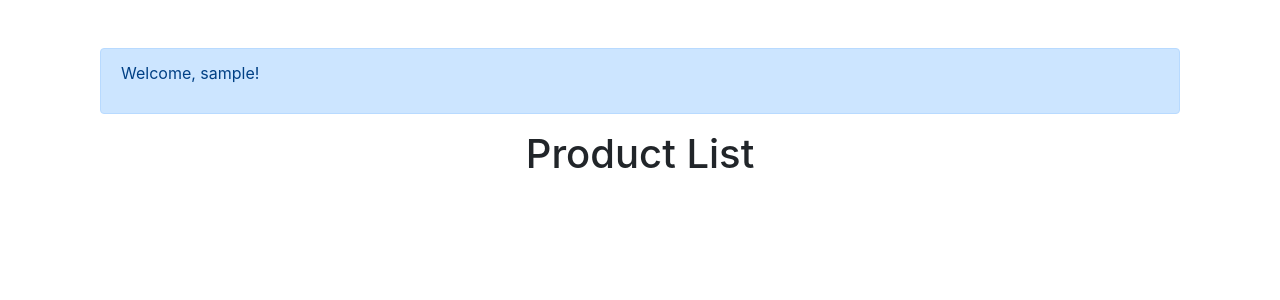
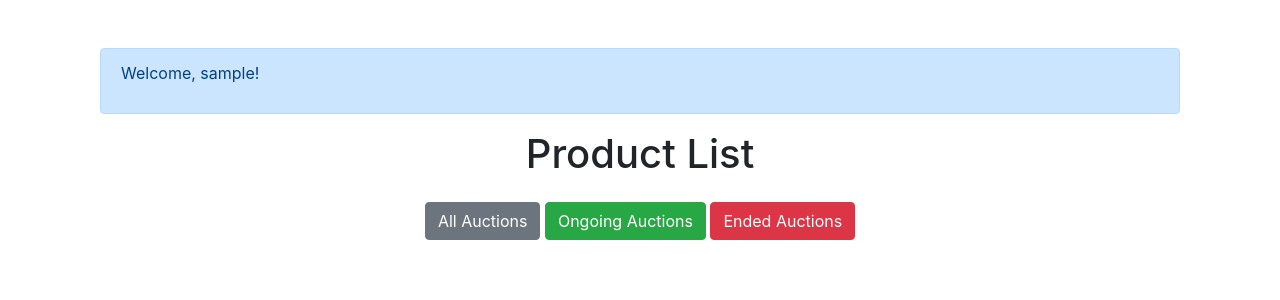
Before and after one commit to Nate-R-L/ICS, a Django app: page /?filter=all in a window 1280 px wide. Shown: the part 56-356 px from the top of the page. Run offline with Django 5.2, Linux system fonts and the light colour scheme; the visitor is signed in with stand-in values (Sample User, id 1); data that the repository does not hold is empty; some libraries are stand-ins or nearby versions.

Commit message:
create & add filter for ongoing auctions & ended auctions

```diff
--- a/auctions/templates/auctions/product_list.html
+++ b/auctions/templates/auctions/product_list.html
@@ -15,6 +15,12 @@
     {% endif %}
 
     <h1 class="text-center mb-4">Product List</h1>
+        <!-- Filter Buttons -->
+        <div class="text-center mb-3">
+            <a href="?filter=all" class="btn btn-secondary {% if filter_type == 'all' %}active{% endif %}">All Auctions</a>
+            <a href="?filter=ongoing" class="btn btn-success {% if filter_type == 'ongoing' %}active{% endif %}">Ongoing Auctions</a>
+            <a href="?filter=ended" class="btn btn-danger {% if filter_type == 'ended' %}active{% endif %}">Ended Auctions</a>
+        </div>
 
     <div class="row">
         {% for product in products %}
@@ -76,7 +82,9 @@
                         if (bidForm) {
                             bidForm.style.display = 'none';
                         }
-                    }
+                    } else {
+                        document.getElementById("timer-" + productId).classList.add("red-timer")
+                    };
                 }, 1000);
             })();
         </script>
--- a/auctions/views.py
+++ b/auctions/views.py
@@ -8,38 +8,18 @@ from django.contrib.auth.forms import UserCreationForm
 from django.contrib.auth import login, authenticate
 from decimal import Decimal
 
-@login_required
-def place_bid(request, product_id):
-    product = get_object_or_404(Product, id=product_id)
-
-    # Check if the auction is still active
-    if product.end_date <= timezone.now():
-        return HttpResponseForbidden("This auction has ended. No further bids are allowed.")
-
-    if request.method == 'POST':
-        bid_amount = Decimal(request.POST.get('amount'))  # Use Decimal for monetary values
-        current_bid = product.current_bid if product.current_bid > 0 else product.starting_bid
-
-        if bid_amount > current_bid:
-            # Create and save the new bid
-            new_bid = Bid.objects.create(product=product, user=request.user, amount=bid_amount)
-            product.current_bid = bid_amount
-            product.save()
-
-            return redirect('product_list')
-        else:
-            # Pass the error message specific to the product that received the lower bid
-            products = Product.objects.all()
-            error_message = {product.id: "Your bid must be higher than the current bid or starting bid."}
-            return render(request, 'auctions/product_list.html', {
-                'products': products,
-                'error_message': error_message
-            })
-
-
+### PRODUCT LIST VIEW ###
 @login_required
 def product_list(request):
-    products = Product.objects.all()
+    # Handle filtering based on GET parameters
+    filter_type = request.GET.get('filter', 'all')  # Default to showing all products
+
+    if filter_type == 'ongoing':
+        products = Product.objects.filter(end_date__gt=timezone.now())  # Ongoing auctions
+    elif filter_type == 'ended':
+        products = Product.objects.filter(end_date__lte=timezone.now())  # Ended auctions
+    else:
+        products = Product.objects.all()  # Show all auctions
 
     if request.method == 'POST':
         form = BidForm(request.POST)
@@ -83,6 +63,36 @@ def product_list(request):
         form = BidForm()
         return render(request, 'auctions/product_list.html', {'products': products, 'form': form})
 
+### PLACE BID VIEW - REQUIRED LOGIN
+@login_required
+def place_bid(request, product_id):
+    product = get_object_or_404(Product, id=product_id)
+
+    # Check if the auction is still active
+    if product.end_date <= timezone.now():
+        return HttpResponseForbidden("This auction has ended. No further bids are allowed.")
+
+    if request.method == 'POST':
+        bid_amount = Decimal(request.POST.get('amount'))  # Use Decimal for monetary values
+        current_bid = product.current_bid if product.current_bid > 0 else product.starting_bid
+
+        if bid_amount > current_bid:
+            # Create and save the new bid
+            new_bid = Bid.objects.create(product=product, user=request.user, amount=bid_amount)
+            product.current_bid = bid_amount
+            product.save()
+
+            return redirect('product_list')
+        else:
+            # Pass the error message specific to the product that received the lower bid
+            products = Product.objects.all()
+            error_message = {product.id: "Your bid must be higher than the current bid or starting bid."}
+            return render(request, 'auctions/product_list.html', {
+                'products': products,
+                'error_message': error_message
+            })
+
+### SIGNUP VIEW
 def signup(request):
     if request.method == 'POST':
         form = CustomUserCreationForm(request.POST)  # Use the custom form
```
